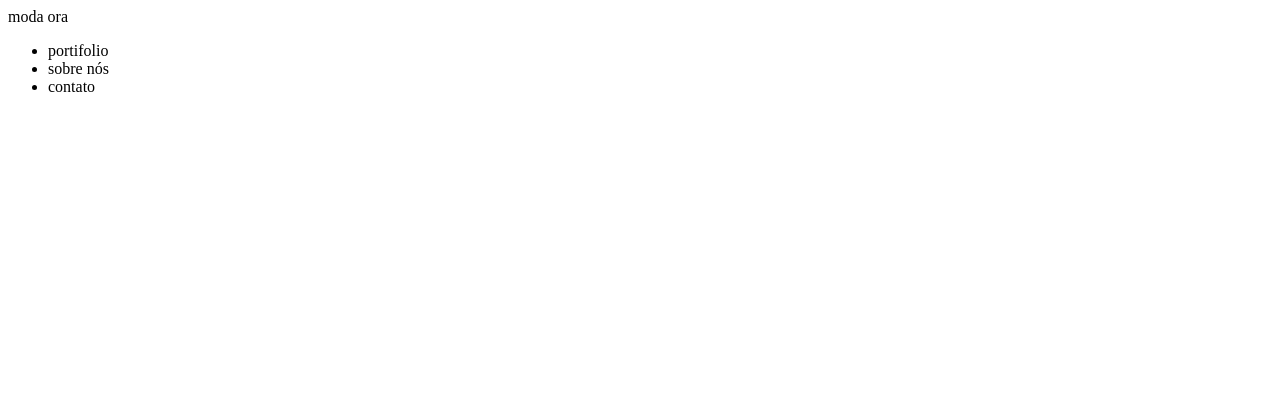
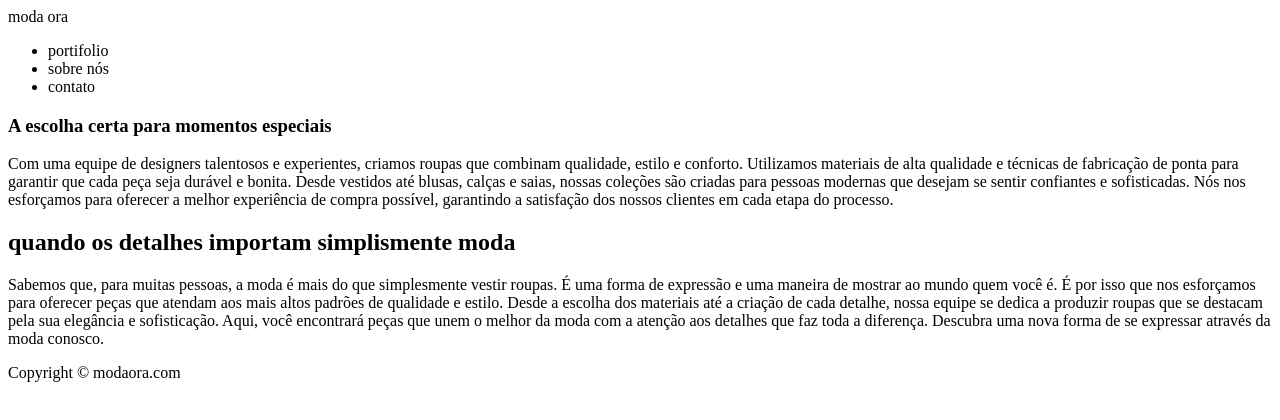
Before and after one commit to rafael-ds/Curso_Web_Designer, a plain HTML site: page projeto_moda_ora/index.html in a window 1280 px wide. Drawn offline with Linux system fonts and the light colour scheme.

Commit message:
Desenvolvendo o HTML da seção main e footer

```diff
--- a/projeto_moda_ora/index.html
+++ b/projeto_moda_ora/index.html
@@ -12,9 +12,12 @@
     <!-- Header -->
     <header class="main-header">
 
-        <!-- nav -->
+        <!-- Nav -->
         <nav class="header-nav">
+            <!-- Logo -->
             <div class="header-logo">moda ora</div>
+
+            <!-- List -->
             <ul class="header-list">
                 <li>portifolio</li>
                 <li>sobre nós</li>
@@ -25,10 +28,43 @@
     </header>
 
     <!-- Main -->
-    <main></main>
+    <main class="main-container">
+
+        <!-- Container One -->
+        <section class="container-one">
+            <article>
+                <h1>A escolha certa para momentos especiais</h1>
+                <p>
+                    Com uma equipe de designers talentosos e experientes, criamos roupas que combinam qualidade, estilo e conforto.
+                    Utilizamos materiais de alta qualidade e técnicas de fabricação de ponta para garantir que cada peça seja durável e bonita.
+                    Desde vestidos até blusas, calças e saias, nossas coleções são criadas para pessoas modernas que desejam se sentir confiantes e sofisticadas.
+                    Nós nos esforçamos para oferecer a melhor experiência de compra possível, garantindo a satisfação dos nossos clientes em cada etapa do processo.
+                </p>
+            </article>
+        </section>
+
+         <!-- Container Two -->
+         <section class="container-two">
+            <article>
+                <h2>quando os detalhes importam simplismente moda</h2>
+                <p>
+                    Sabemos que, para muitas pessoas, a moda é mais do que simplesmente vestir roupas.
+                    É uma forma de expressão e uma maneira de mostrar ao mundo quem você é.
+                    É por isso que nos esforçamos para oferecer peças que atendam aos mais altos padrões de qualidade e estilo.
+                    Desde a escolha dos materiais até a criação de cada detalhe, nossa equipe se dedica a produzir roupas que se destacam pela sua elegância e sofisticação.
+                    Aqui, você encontrará peças que unem o melhor da moda com a atenção aos detalhes que faz toda a diferença.
+                    Descubra uma nova forma de se expressar através da moda conosco.
+                </p>
+            </article>
+        </section>
+
+
+    </main>
 
     <!-- Footer -->
-    <footer></footer>
+    <footer>
+        Copyright © modaora.com
+    </footer>
 
 </body>
 </html>
```
